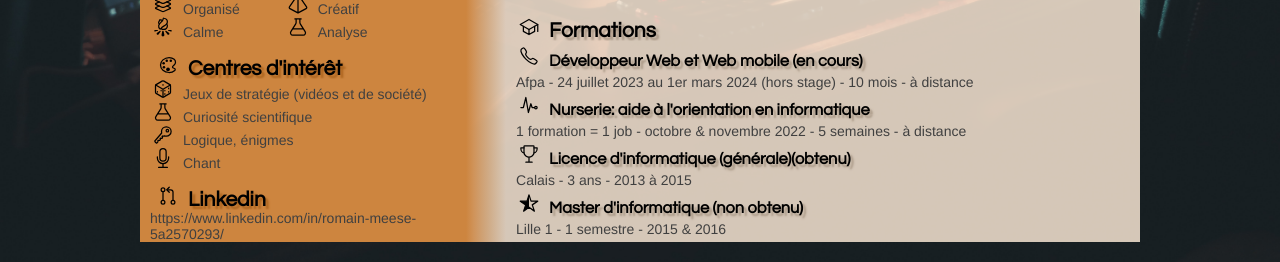
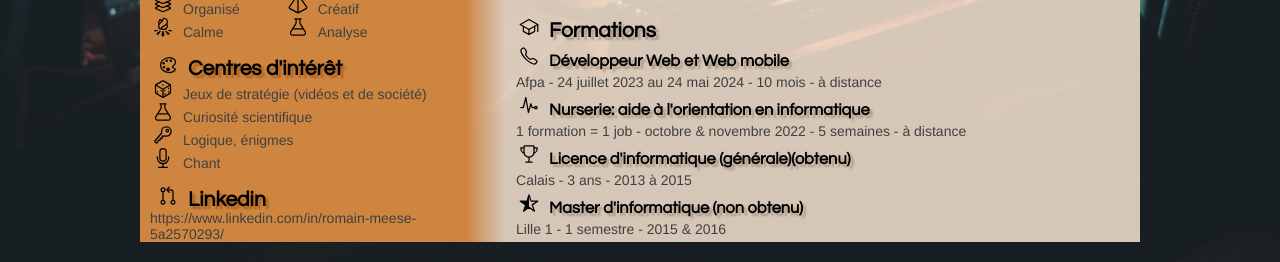
Before and after one commit to Romain672/CV-MEESE-Romain, a plain HTML site: page CViframe/index.html in a window 1280 px wide. Shown: the part 590-852 px from the top of the page. Drawn offline with Linux system fonts and the light colour scheme.

Commit message:
mise à jour 15 juillet

```diff
--- a/CViframe/index.html
+++ b/CViframe/index.html
@@ -155,8 +155,8 @@ Il ne représente pas ma manière actuelle d'écrire du code.-->
 
                     <h3><a
                     href="https://www.afpa.fr/formation-qualifiante/developpeur-web-et-web-mobile"
-                    class="acv" target="_blank"><img src="../Icones/phone.svg" class="icon">Développeur Web et Web mobile</a> (en cours)</h3>
-                    <p>Afpa - 24 juillet 2023 au 1er mars 2024 (hors stage) - 10 mois - à distance</p>
+                    class="acv" target="_blank"><img src="../Icones/phone.svg" class="icon">Développeur Web et Web mobile</a></h3>
+                    <p>Afpa - 24 juillet 2023 au 24 mai 2024 - 10 mois - à distance</p>
 
                     <h3><a href="https://www.1formation-1job.com/nurserie/" class="acv" target="_blank"><img src="../Icones/pulse.svg"
                                 class="icon ">Nurserie: aide à l'orientation en informatique</a></h3>
```
